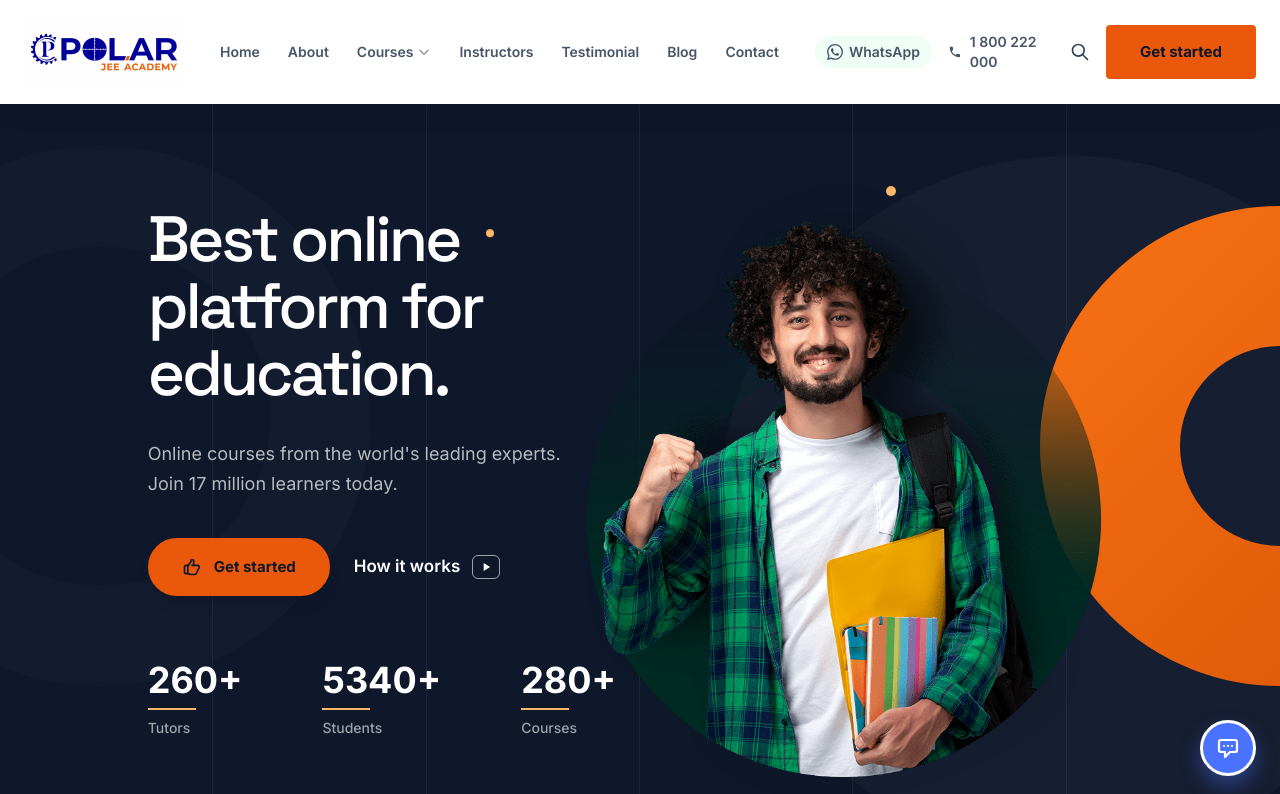
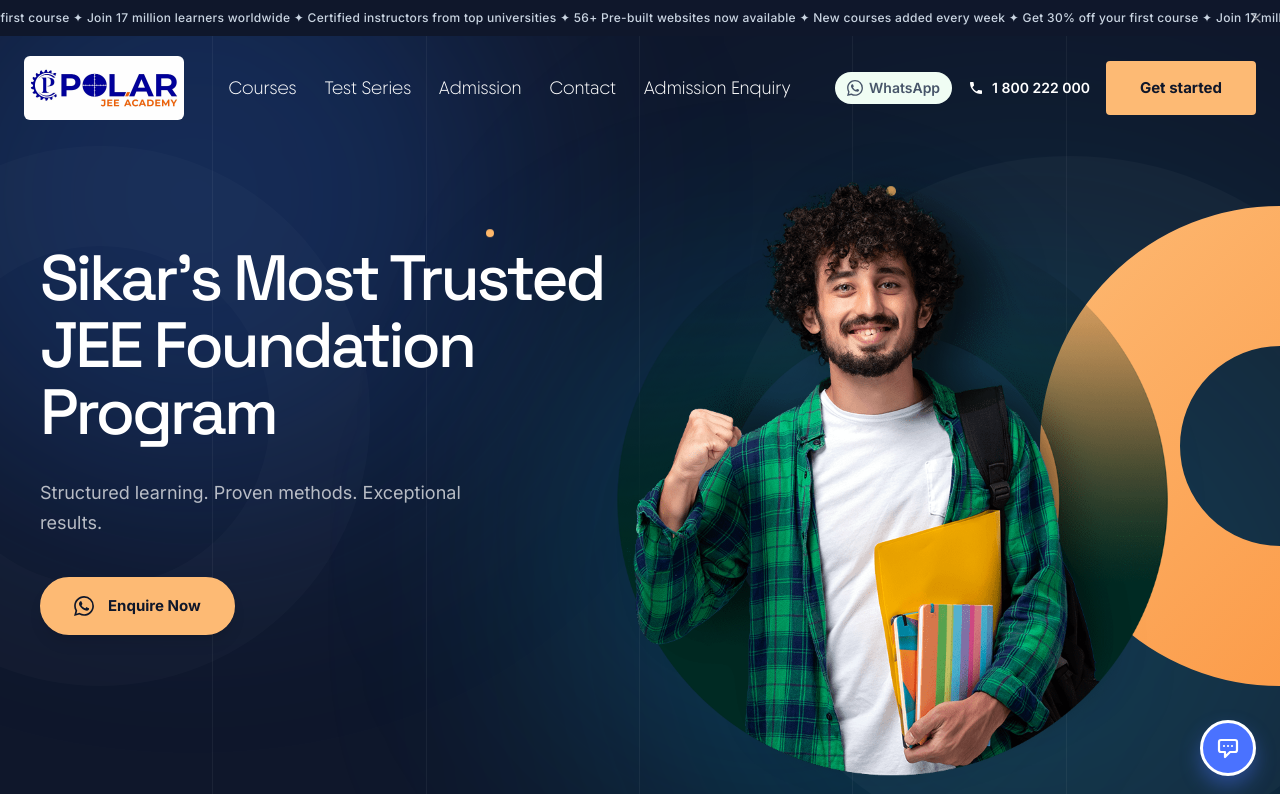
Before and after one commit to Mohit-Sony/polar-academy, a Next.js app: page / in a window 1280 px wide. Shown: the top 794 px of the page. Built offline with nearby package versions, Linux system fonts and the light colour scheme.

Commit message:
feat: overhaul navbar with dynamic theme, responsive announcement bar, and refreshed hero design with new branding assets

```diff
--- a/app/globals.css
+++ b/app/globals.css
@@ -6,14 +6,14 @@
 /* ─── Design Tokens (Polar JEE Academy) ──────────────────────────────────── */
 :root {
   /* Relaxing Modern Cool Tones */
-  --color-primary: #ea580c; /* Tailwind orange-600 */
+  --color-primary: #fdba74; /* Tailwind orange-300 */
   --color-secondary: #0f172a; /* Tailwind slate-900 (bluish cool dark tone) */
   --color-text: #475569; /* Tailwind slate-600 */
   --color-white: #FFFFFF;
   --color-light-bg: #f8fafc; /* Tailwind slate-50 */
   --color-mint-bg: #f1f5f9; /* Tailwind slate-100 */
   --color-border: #e2e8f0; /* Tailwind slate-200 */
-  --color-orange: #ea580c; /* Tailwind orange-600 */
+  --color-orange: #fdba74; /* Tailwind orange-300 */
   --color-dark-text: #0f172a; /* Tailwind slate-900 */
 
   --font-body: 'Inter', sans-serif;
--- a/app/layout.tsx
+++ b/app/layout.tsx
@@ -1,5 +1,6 @@
 import type { Metadata } from "next";
 import { Inter, Space_Grotesk } from "next/font/google";
+import localFont from "next/font/local";
 import "./globals.css";
 
 const inter = Inter({
@@ -14,6 +15,12 @@ const spaceGrotesk = Space_Grotesk({
   subsets: ["latin"],
   display: "swap",
   weight: ["400", "500", "600", "700"],
+});
+
+const chopin = localFont({
+  src: "../public/fonts/Chopin-Trial-Regular.otf",
+  variable: "--font-chopin",
+  display: "swap",
 });
 
 export const metadata: Metadata = {
@@ -38,7 +45,7 @@ export default function RootLayout({
   return (
     <html
       lang="en"
-      className={`${inter.variable} ${spaceGrotesk.variable}`}
+      className={`${inter.variable} ${spaceGrotesk.variable} ${chopin.variable}`}
     >
       <body className="min-h-screen flex flex-col antialiased">
         <SplashScreen />
--- a/app/page.tsx
+++ b/app/page.tsx
@@ -1,4 +1,3 @@
-import AnnouncementBar from "@/components/layout/AnnouncementBar";
 import Navbar from "@/components/layout/Navbar";
 import Footer from "@/components/layout/Footer";
 import HeroSection from "@/components/sections/HeroSection";
@@ -12,7 +11,6 @@ import CTABanner from "@/components/sections/CTABanner";
 export default function Home() {
   return (
     <>
-      <AnnouncementBar />
       <Navbar />
       <main>
         <HeroSection />
--- a/components/layout/Navbar.tsx
+++ b/components/layout/Navbar.tsx
@@ -3,30 +3,27 @@
 import { useState, useEffect } from "react";
 import Image from "next/image";
 import Link from "next/link";
+import AnnouncementBar from "./AnnouncementBar";
 
-const navLinks = [
-  { label: "Home", href: "/" },
-  { label: "About", href: "#about" },
-  {
-    label: "Courses",
-    href: "#courses",
-    dropdown: [
-      { label: "Development", sub: "Develop professional skills", href: "#" },
-      { label: "Business", sub: "Advance your business", href: "#" },
-      { label: "Design", sub: "Design skills & concepts", href: "#" },
-      { label: "Marketing", sub: "New age marketing skills", href: "#" },
-    ],
-  },
-  { label: "Instructors", href: "#" },
-  { label: "Testimonial", href: "#testimonials" },
-  { label: "Blog", href: "#blog" },
+type NavLink = {
+  label: string;
+  href: string;
+  dropdown?: { label: string; sub: string; href: string }[];
+};
+
+const navLinks: NavLink[] = [
+  { label: "Courses", href: "#courses" },
+  { label: "Test Series", href: "#test-series" },
+  { label: "Admission", href: "#admission" },
   { label: "Contact", href: "#contact" },
+  { label: "Admission Enquiry", href: "#enquiry" },
 ];
 
 export default function Navbar() {
   const [scrolled, setScrolled] = useState(false);
   const [mobileOpen, setMobileOpen] = useState(false);
   const [activeDropdown, setActiveDropdown] = useState<string | null>(null);
+  const [announcementVisible, setAnnouncementVisible] = useState(true);
 
   useEffect(() => {
     const onScroll = () => setScrolled(window.scrollY > 60);
@@ -35,11 +32,15 @@ export default function Navbar() {
   }, []);
 
   return (
-    <header
-      className={`fixed top-0 left-0 right-0 z-50 transition-all duration-300 bg-white shadow-[0_2px_30px_rgba(0,0,0,0.08)] ${
-        scrolled ? "py-3" : "py-5"
-      }`}
-    >
+    <>
+      <AnnouncementBar visible={announcementVisible} onClose={() => setAnnouncementVisible(false)} />
+      <header
+        className={`fixed left-0 right-0 z-50 transition-all duration-300 ${
+          scrolled
+            ? "top-0 bg-white shadow-[0_2px_30px_rgba(0,0,0,0.08)] py-3"
+            : `bg-transparent py-5 ${announcementVisible ? 'top-[36px]' : 'top-0'}`
+        }`}
+      >
       <div className="container-xl flex items-center justify-between gap-6">
         {/* Logo */}
         <Link href="/" className="flex-shrink-0" aria-label="EduLearn home">
@@ -49,7 +50,7 @@ export default function Navbar() {
             width={160}
             height={44}
             priority
-            className="w-[140px] md:w-[160px] h-auto object-contain"
+            className="w-[140px] md:w-[160px] h-auto object-contain rounded-md"
           />
         </Link>
 
@@ -64,7 +65,9 @@ export default function Navbar() {
             >
               <Link
                 href={link.href}
-                className="flex items-center gap-1 px-3 py-2 text-sm font-semibold rounded-md transition-colors duration-200 text-slate-700 hover:text-slate-900"
+                className={`flex items-center gap-1 px-3 py-2 text-lg font-[family-name:var(--font-chopin)] font-normal rounded-md transition-colors duration-200 ${
+                  scrolled ? "!text-slate-900 hover:!text-slate-700" : "!text-white hover:!text-slate-200"
+                }`}
               >
                 {link.label}
                 {link.dropdown && (
@@ -113,7 +116,9 @@ export default function Navbar() {
           {/* Phone */}
           <a
             href="tel:18002220000"
-            className="flex items-center gap-2 text-sm font-semibold transition-colors duration-200 text-slate-700 hover:text-slate-900"
+            className={`flex items-center gap-2 text-sm font-semibold transition-colors duration-200 ${
+              scrolled ? "!text-slate-900 hover:!text-slate-700" : "!text-white hover:!text-slate-200"
+            }`}
           >
             <svg className="w-4 h-4" fill="currentColor" viewBox="0 0 24 24">
               <path d="M6.62 10.79c1.44 2.83 3.76 5.14 6.59 6.59l2.2-2.2c.27-.27.67-.36 1.02-.24 1.12.37 2.33.57 3.57.57.55 0 1 .45 1 1V20c0 .55-.45 1-1 1-9.39 0-17-7.61-17-17 0-.55.45-1 1-1h3.5c.55 0 1 .45 1 1 0 1.25.2 2.45.57 3.57.11.35.03.74-.25 1.02l-2.2 2.2z" />
@@ -121,15 +126,7 @@ export default function Navbar() {
             1 800 222 000
           </a>
 
-          {/* Search */}
-          <button
-            className="transition-colors duration-200 text-slate-700 hover:text-slate-900"
-            aria-label="Search"
-          >
-            <svg className="w-5 h-5" fill="none" stroke="currentColor" viewBox="0 0 24 24">
-              <path strokeLinecap="round" strokeLinejoin="round" strokeWidth={2} d="M21 21l-6-6m2-5a7 7 0 11-14 0 7 7 0 0114 0z" />
-            </svg>
-          </button>
+
 
           {/* CTA */}
           <Link
@@ -142,7 +139,7 @@ export default function Navbar() {
 
         {/* Mobile Hamburger */}
         <button
-          className="lg:hidden p-2 transition-colors text-slate-800"
+          className={`lg:hidden p-2 transition-colors ${scrolled ? "text-slate-800" : "text-white"}`}
           onClick={() => setMobileOpen(!mobileOpen)}
           aria-label="Toggle menu"
           aria-expanded={mobileOpen}
@@ -167,7 +164,7 @@ export default function Navbar() {
               <div key={link.label}>
                 <Link
                   href={link.href}
-                  className="block px-4 py-3 text-sm font-semibold text-slate-800 hover:bg-slate-50 rounded-lg transition-colors"
+                  className="block px-4 py-3 text-lg font-[family-name:var(--font-chopin)] font-normal text-slate-800 hover:bg-slate-50 rounded-lg transition-colors"
                   onClick={() => setMobileOpen(false)}
                 >
                   {link.label}
@@ -212,5 +209,6 @@ export default function Navbar() {
         </div>
       )}
     </header>
+    </>
   );
 }
--- a/components/sections/HeroSection.tsx
+++ b/components/sections/HeroSection.tsx
@@ -5,6 +5,11 @@ export default function HeroSection() {
   return (
     <section className="relative min-h-screen bg-slate-900 overflow-hidden pt-28 pb-10 flex flex-col justify-center">
       {/* --- BACKGROUND ELEMENTS --- */}
+
+      {/* 0. Soft Light Blue Glows for "Jolliness" */}
+      <div className="absolute top-[-20%] left-[-10%] w-[50vw] h-[50vw] rounded-full bg-blue-500/20 blur-[120px] pointer-events-none z-0"></div>
+      <div className="absolute bottom-[-20%] right-[-10%] w-[60vw] h-[60vw] rounded-full bg-cyan-400/15 blur-[140px] pointer-events-none z-0"></div>
+      <div className="absolute top-[30%] left-[40%] w-[40vw] h-[40vw] rounded-full bg-sky-500/10 blur-[100px] pointer-events-none z-0"></div>
 
       {/* 1. Grid Lines - Exactly 6 columns */}
       <div className="absolute inset-0 z-0 pointer-events-none grid grid-cols-6 divide-x divide-white/5">
@@ -27,8 +32,8 @@ export default function HeroSection() {
           <circle cx="250" cy="250" r="170" stroke="url(#yellow_grad)" strokeWidth="140" />
           <defs>
             <linearGradient id="yellow_grad" x1="0" y1="0" x2="500" y2="500" gradientUnits="userSpaceOnUse">
-              <stop stopColor="#f97316" />
-              <stop offset="1" stopColor="#D95405" />
+              <stop stopColor="#fdba74" />
+              <stop offset="1" stopColor="#fb923c" />
             </linearGradient>
           </defs>
         </svg>
@@ -45,34 +50,25 @@ export default function HeroSection() {
         {/* Left: Text Content */}
         <div className="max-w-xl">
           <h1 className="mb-8 leading-[1.1] animate-fadeInUp font-bold tracking-tight text-5xl md:text-6xl lg:text-[4.8rem]" style={{ color: '#FFFFFF' }}>
-            Best online <br />
-            platform for <br />
-            education.
+Sikar’s Most Trusted JEE Foundation Program
           </h1>
 
           <p className="text-white/70 text-lg leading-relaxed mb-10 max-w-[440px] animate-fadeInUp" style={{ animationDelay: '0.1s' }}>
-            Online courses from the world&apos;s leading experts. Join 17 million learners today.
+            Structured learning. Proven methods. Exceptional results.
           </p>
 
           <div className="flex flex-wrap items-center gap-6 mb-16 animate-fadeInUp" style={{ animationDelay: '0.2s' }}>
             <Link href="#courses" className="btn-yellow px-8 py-3.5 !rounded-full text-slate-900 font-bold hover:bg-white hover:border-white transition-all shadow-lg hover:shadow-xl">
-              <svg className="w-5 h-5 mr-1" fill="none" stroke="currentColor" viewBox="0 0 24 24">
-                <path strokeLinecap="round" strokeLinejoin="round" strokeWidth={2} d="M14 10h4.764a2 2 0 011.789 2.894l-3.5 7A2 2 0 0115.263 21h-4.017c-.163 0-.326-.02-.485-.06L7 20m7-10V5a2 2 0 00-2-2h-.095c-.5 0-.905.405-.905.905 0 .714-.211 1.412-.608 2.006L7 11v9m7-10h-2M7 20H5a2 2 0 01-2-2v-6a2 2 0 012-2h2.514" />
+              <svg className="w-5 h-5 mr-1.5" fill="currentColor" viewBox="0 0 24 24">
+                <path d="M17.472 14.382c-.297-.149-1.758-.867-2.03-.967-.273-.099-.471-.148-.67.15-.197.297-.767.966-.94 1.164-.173.199-.347.223-.644.075-.297-.15-1.255-.463-2.39-1.475-.883-.788-1.48-1.761-1.653-2.059-.173-.297-.018-.458.13-.606.134-.133.298-.347.446-.52.149-.174.198-.298.298-.497.099-.198.05-.371-.025-.52-.075-.149-.669-1.612-.916-2.207-.242-.579-.487-.5-.669-.51a12.8 12.8 0 00-.57-.01c-.198 0-.52.074-.792.372-.272.297-1.04 1.016-1.04 2.479 0 1.462 1.065 2.875 1.213 3.074.149.198 2.096 3.2 5.077 4.487.709.306 1.262.489 1.694.625.712.227 1.36.195 1.871.118.571-.085 1.758-.719 2.006-1.413.248-.694.248-1.289.173-1.413-.074-.124-.272-.198-.57-.347m-5.421 7.403h-.004a9.87 9.87 0 01-5.031-1.378l-.361-.214-3.741.982.998-3.648-.235-.374a9.86 9.86 0 01-1.51-5.26c.001-5.45 4.436-9.884 9.888-9.884 2.64 0 5.122 1.03 6.988 2.898a9.825 9.825 0 012.893 6.994c-.003 5.45-4.437 9.884-9.885 9.884m8.413-18.297A11.815 11.815 0 0012.05 0C5.495 0 .16 5.335.157 11.892c0 2.096.547 4.142 1.588 5.945L.057 24l6.305-1.654a11.882 11.882 0 005.683 1.448h.005c6.554 0 11.89-5.335 11.893-11.893a11.821 11.821 0 00-3.48-8.413z" />
               </svg>
-              Get started
+              Enquire Now
             </Link>
 
-            <button className="flex items-center gap-2 text-white font-semibold hover:text-slate-300 transition-colors group">
-              How it works
-              <span className="flex items-center justify-center border border-white/60 rounded-[6px] px-1.5 py-1 group-hover:border-slate-300 transition-colors ml-1">
-                <svg className="w-3.5 h-3.5" fill="currentColor" viewBox="0 0 24 24">
-                  <path d="M8 5v14l11-7z" />
-                </svg>
-              </span>
-            </button>
+
           </div>
 
-          <div className="flex gap-12 md:gap-20 animate-fadeInUp" style={{ animationDelay: '0.3s' }}>
+          {/* <div className="flex gap-12 md:gap-20 animate-fadeInUp" style={{ animationDelay: '0.3s' }}>
             <div>
               <p className="text-3xl md:text-4xl font-bold text-white font-[var(--font-heading)]">260+</p>
               <div className="h-[2px] w-12 bg-orange-300 my-2"></div>
@@ -88,7 +84,7 @@ export default function HeroSection() {
               <div className="h-[2px] w-12 bg-orange-300 my-2"></div>
               <p className="text-white/60 text-sm font-medium">Courses</p>
             </div>
-          </div>
+          </div> */}
         </div>
 
         {/* Right: Hero Image */}
```
Also changed, not shown: components/layout/AnnouncementBar.tsx (+16 -5 lines), public/fonts/Chopin-Trial-Regular.otf (added), public/images/image.png (added).
